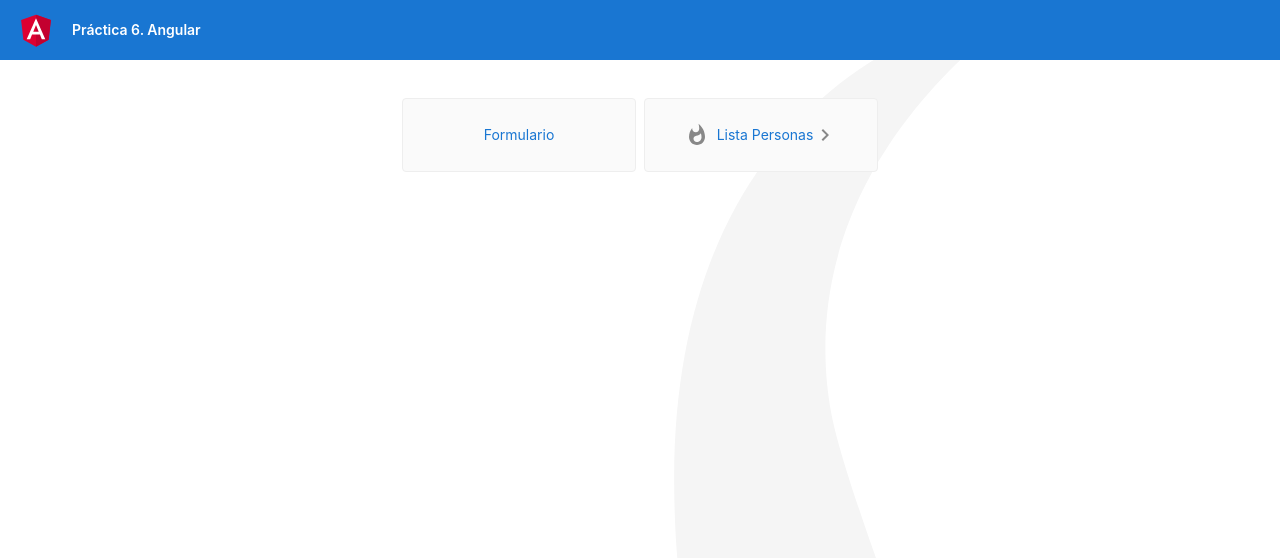
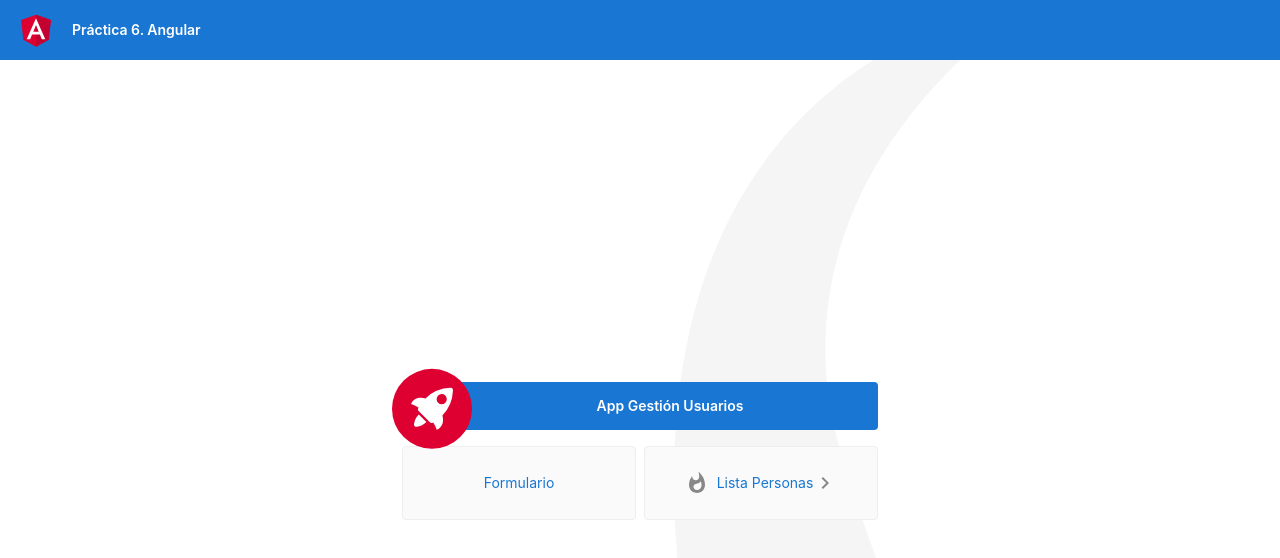
Before and after one commit to Julia15Lop/samsung-dev-practices, an Angular app in the folder Angular/mi-app/: page /home in a window 1280 px wide. Shown: the top 558 px of the page. Built offline with nearby package versions, Linux system fonts and the light colour scheme.

Commit message:
Add home header

```diff
--- a/Angular/mi-app/src/app/home/home/home.component.html
+++ b/Angular/mi-app/src/app/home/home/home.component.html
@@ -1,3 +1,21 @@
+<!-- Highlight Card -->
+<div class="card highlight-card card-small">
+
+  <svg id="rocket" xmlns="http://www.w3.org/2000/svg" width="101.678" height="101.678" viewBox="0 0 101.678 101.678">
+    <title>Rocket Ship</title>
+    <g id="Group_83" data-name="Group 83" transform="translate(-141 -696)">
+      <circle id="Ellipse_8" data-name="Ellipse 8" cx="50.839" cy="50.839" r="50.839" transform="translate(141 696)" fill="#dd0031"/>
+      <g id="Group_47" data-name="Group 47" transform="translate(165.185 720.185)">
+        <path id="Path_33" data-name="Path 33" d="M3.4,42.615a3.084,3.084,0,0,0,3.553,3.553,21.419,21.419,0,0,0,12.215-6.107L9.511,30.4A21.419,21.419,0,0,0,3.4,42.615Z" transform="translate(0.371 3.363)" fill="#fff"/>
+        <path id="Path_34" data-name="Path 34" d="M53.3,3.221A3.09,3.09,0,0,0,50.081,0,48.227,48.227,0,0,0,18.322,13.437c-6-1.666-14.991-1.221-18.322,7.218A33.892,33.892,0,0,1,9.439,25.1l-.333.666a3.013,3.013,0,0,0,.555,3.553L23.985,43.641a2.9,2.9,0,0,0,3.553.555l.666-.333A33.892,33.892,0,0,1,32.647,53.3c8.55-3.664,8.884-12.326,7.218-18.322A48.227,48.227,0,0,0,53.3,3.221ZM34.424,9.772a6.439,6.439,0,1,1,9.106,9.106,6.368,6.368,0,0,1-9.106,0A6.467,6.467,0,0,1,34.424,9.772Z" transform="translate(0 0.005)" fill="#fff"/>
+      </g>
+    </g>
+  </svg>
+
+  <span>App Gestión Usuarios</span>
+
+</div>
+
 <!-- Resources -->
 <div class="card-container">
 
@@ -12,4 +30,4 @@
 
       <svg class="material-icons" xmlns="http://www.w3.org/2000/svg" width="24" height="24" viewBox="0 0 24 24"><path d="M10 6L8.59 7.41 13.17 12l-4.58 4.59L10 18l6-6z"/></svg>
     </a>
-  </div>
+</div>
```
